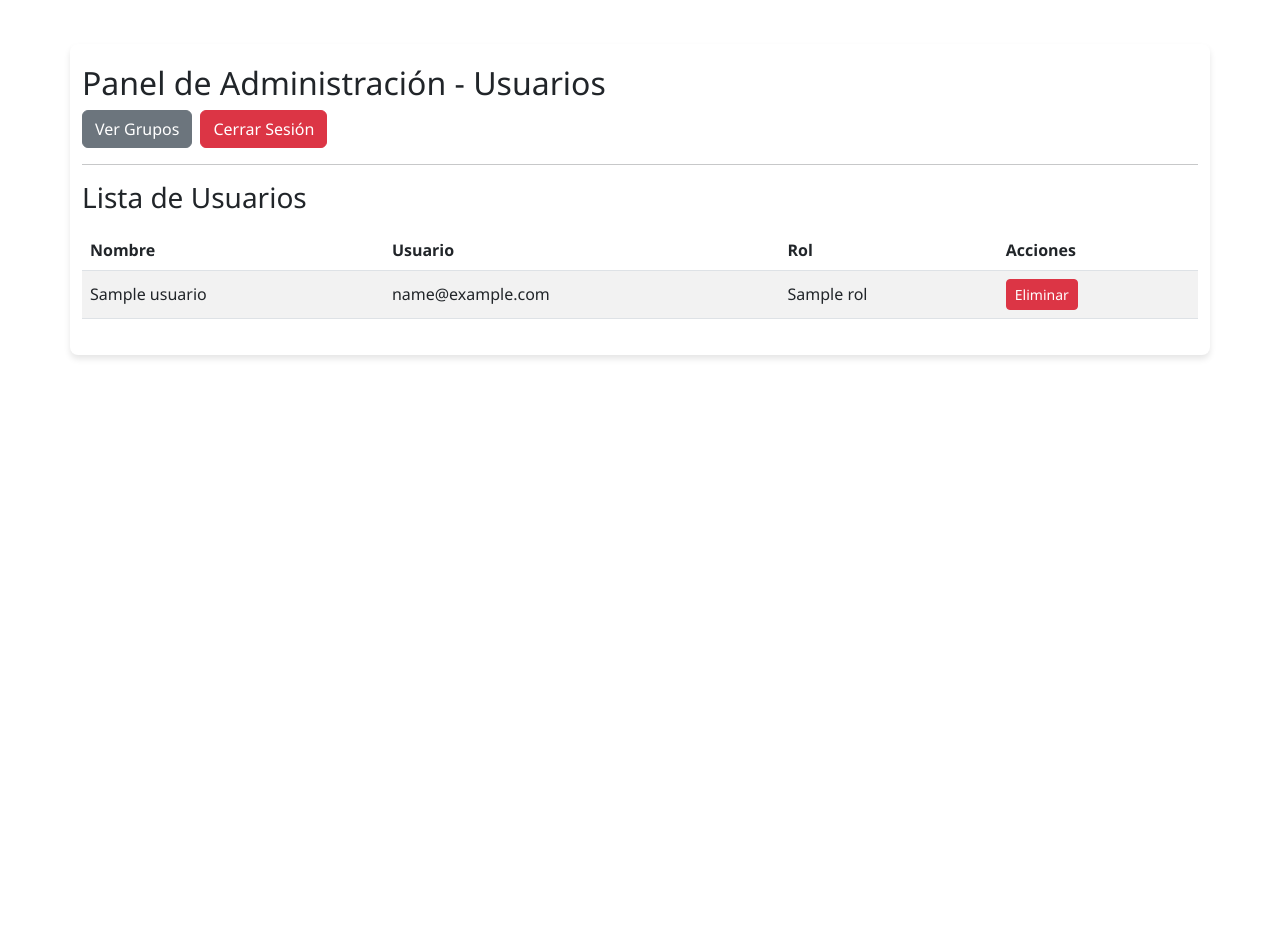
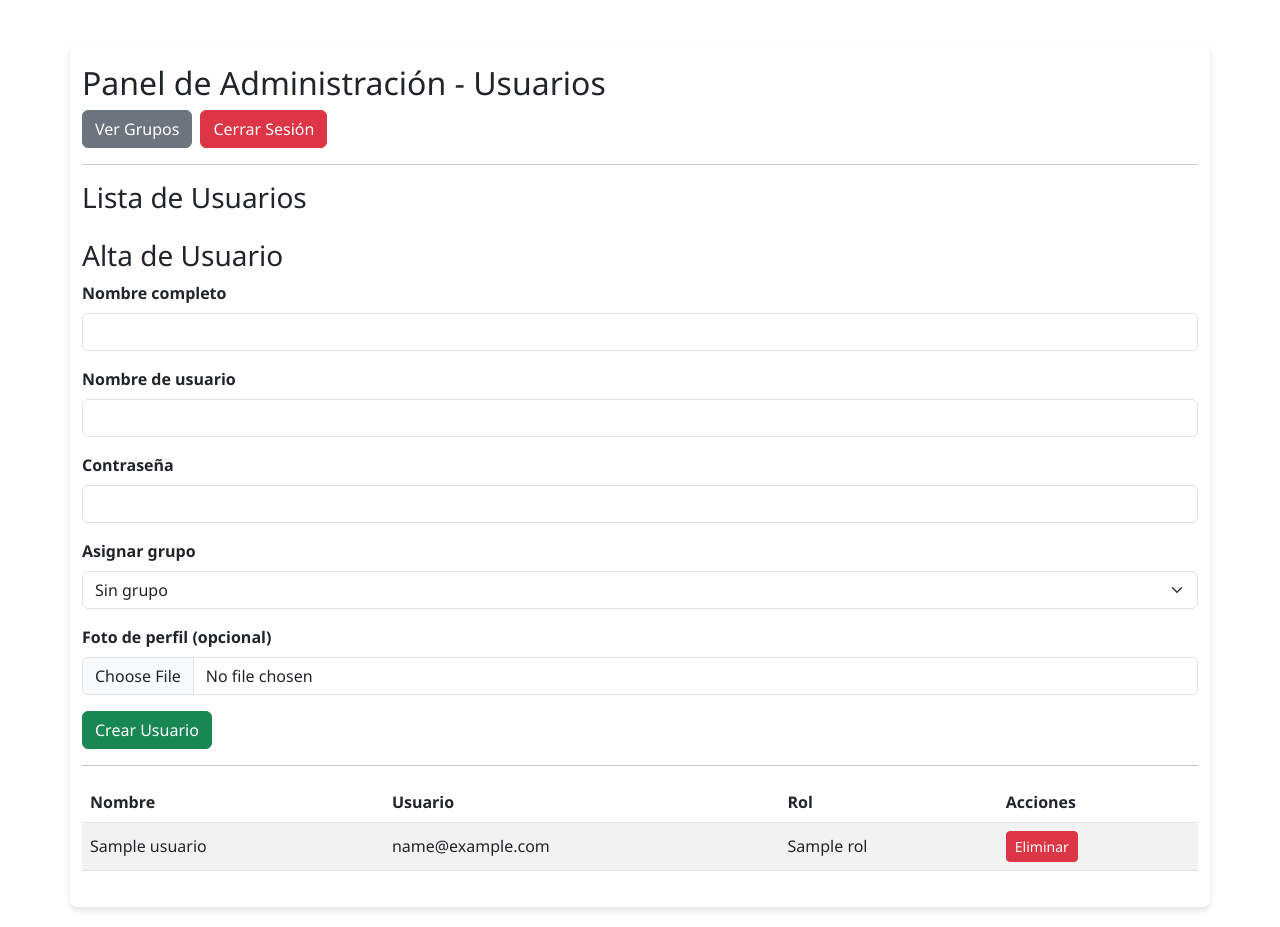
Before and after one commit to jotaerreee22/PracticaPPS, a Node server app: template ProyectoPPS/views/admin_usuarios.pug in a window 1280 px wide. Before the commit the page ends 359 px from the top, so only its background shows below. Run offline with Node 20, Linux system fonts and the light colour scheme; the template is opened without the code that fills it: most values are stand-ins (such as "Sample title", 1, 10 or a date in 2020); some libraries are stand-ins or nearby versions.

Commit message:
Commit alta usuarios

```diff
--- a/ProyectoPPS/app.js
+++ b/ProyectoPPS/app.js
@@ -63,41 +63,163 @@ app.get('/', function(req, res) {
 });
 
 /* PROCESAR LOGIN */
-app.post('/login', function(req, res) {
-    const email = req.body.email ? req.body.email.trim() : '';
-    const pass = req.body.pass ? req.body.pass.trim() : '';
+app.post('/login', function(req, res, next) {
+    const { email, pass } = req.body;
 
-    const usuario = bd.usuarios.find(u => u.email === email && u.pass === pass);
-    if (!usuario) return res.redirect('/');
+    db.get(
+        'SELECT usuario, nombre, password, grupo, admin FROM usuarios WHERE usuario = ?',
+        [email],
+        async (error, usuario) => {
+            if (error) return next(error);
 
-    req.session.usuario = usuario;
-    if (usuario.rol === 'admin') {
-        res.redirect('/admin/usuarios');
-    } else {
-        res.redirect('/dashboard');
+            try {
+                const correcto = usuario &&
+                    await bcrypt.compare(pass, usuario.password);
+
+                if (!correcto) {
+                    return res.status(401).send(
+                        'Usuario o contraseña incorrectos'
+                    );
+                }
+
+                req.session.regenerate((error) => {
+                    if (error) return next(error);
+
+                    req.session.usuario = {
+                        id: usuario.usuario,
+                        email: usuario.usuario,
+                        nombre: usuario.nombre,
+                        grupo: usuario.grupo,
+                        rol: Number(usuario.admin) === 1
+                            ? 'admin'
+                            : 'user'
+                    };
+
+                    req.session.save((error) => {
+                        if (error) return next(error);
+
+                        if (req.session.usuario.rol === 'admin') {
+                            return res.redirect('/admin/usuarios');
+                        }
+
+                        return res.redirect('/dashboard');
+                    });
+                });
+            } catch (error) {
+                next(error);
+            }
+        }
+    );
+});
+/* LISTADO DE USUARIOS - SQLITE3 */
+
+app.get('/admin/usuarios', function(req, res, next) {
+
+    if (!req.session.usuario ||
+        req.session.usuario.rol !== 'admin') {
+        return res.redirect('/');
     }
+
+    const sqlUsuarios = `
+        SELECT
+            usuario AS id,
+            usuario AS email,
+            nombre,
+            grupo,
+            CASE
+                WHEN admin = 1 THEN 'admin'
+                ELSE 'user'
+            END AS rol
+        FROM usuarios
+        ORDER BY nombre
+    `;
+
+    db.all(sqlUsuarios, [], (err, usuarios) => {
+        if (err) return next(err);
+
+        db.all(
+            'SELECT id_grupo AS id, nombre FROM grupos ORDER BY nombre',
+            [],
+            (err, grupos) => {
+                if (err) return next(err);
+
+                res.render('admin_usuarios', {
+                    usuarios,
+                    grupos
+                });
+            }
+        );
+    });
 });
+/* ALTA DE USUARIOS - SQLITE3 */
 
-/* PANEL ADMIN: USUARIOS */
-app.get('/admin/usuarios', function(req, res) {
-    if (!req.session.usuario || req.session.usuario.rol !== 'admin') return res.redirect('/');
-    res.render('admin_usuarios', { usuarios: bd.usuarios, grupos: bd.grupos });
-});
+app.post('/admin/usuario/alta', upload.single('foto'),
+    async function(req, res, next) {
 
-/* DAR DE ALTA USUARIO */
-app.post('/admin/usuario/alta', upload.single('foto'), function(req, res) {
+    const administrador = req.session.usuario;
+
+    if (!administrador) {
+        return res.redirect('/');
+    }
+
+    if (administrador.rol !== 'admin') {
+        return res.status(403).send('Acceso denegado');
+    }
+
     const { nombre, email, pass, grupoId } = req.body;
-    const foto = req.file ? req.file.filename : 'default.png';
-    bd.usuarios.push({
-        id: bd.usuarios.length + 1,
-        nombre,
-        email: email ? email.trim() : '',
-        pass,
-        rol: 'user',
-        grupo: parseInt(grupoId) || 1,
-        foto
-    });
-    res.redirect('/admin/usuarios');
+
+    const nombreLimpio = (nombre || '').trim();
+    const nuevoUsuario = (email || '').trim();
+    const password = pass || '';
+
+    if (!nombreLimpio || !nuevoUsuario || !password) {
+        return res.status(400).send(
+            'Nombre, usuario y contraseña son obligatorios'
+        );
+    }
+
+    const grupo = grupoId ? Number(grupoId) : null;
+
+    if (grupo !== null &&
+        (!Number.isSafeInteger(grupo) || grupo <= 0)) {
+        return res.status(400).send('Grupo no válido');
+    }
+
+    try {
+        const passwordHash = await bcrypt.hash(password, 12);
+
+        const sql = `
+            INSERT INTO usuarios
+                (usuario, nombre, password, grupo, admin)
+            VALUES (?, ?, ?, ?, ?)
+        `;
+
+        db.run(
+            sql,
+            [
+                nuevoUsuario,
+                nombreLimpio,
+                passwordHash,
+                grupo,
+                0
+            ],
+            function(err) {
+                if (err) {
+                    if (err.code === 'SQLITE_CONSTRAINT') {
+                        return res.status(400).send(
+                            'El usuario ya existe o el grupo no es válido'
+                        );
+                    }
+
+                    return next(err);
+                }
+
+                res.redirect('/admin/usuarios');
+            }
+        );
+    } catch (err) {
+        next(err);
+    }
 });
 
 /* ELIMINAR USUARIO */
@@ -125,29 +247,107 @@ app.post('/admin/grupo/alta', function(req, res) {
 });
 
 /* DASHBOARD DE USUARIO */
-app.get('/dashboard', function(req, res) {
+/* DASHBOARD DE USUARIO - SQLITE3 */
+
+app.get('/dashboard', function(req, res, next) {
     const usuarioLogueado = req.session.usuario;
-    if (!usuarioLogueado) return res.redirect('/');
 
-    const compañeros = bd.usuarios.filter(u => u.id !== usuarioLogueado.id);
-    const misMensajes = bd.mensajes;
+    if (!usuarioLogueado) {
+        return res.redirect('/');
+    }
 
-    res.render('dashboard', { usuario: usuarioLogueado, compañeros, mensajes: misMensajes });
+    // Buscar compañeros del mismo grupo
+    const sqlCompaneros = `
+        SELECT usuario, nombre, admin
+        FROM usuarios
+        WHERE grupo = ?
+          AND usuario != ?
+    `;
+
+    db.all(
+        sqlCompaneros,
+        [usuarioLogueado.grupo, usuarioLogueado.id],
+        (err, filasCompaneros) => {
+            if (err) return next(err);
+
+            const companeros = filasCompaneros.map(u => ({
+                nombre: u.nombre,
+                rol: Number(u.admin) === 1 ? 'admin' : 'user'
+            }));
+
+            // Buscar mensajes del grupo
+            const sqlMensajes = `
+                SELECT
+                    m.texto,
+                    m.fecha_hora,
+                    u.nombre AS remitenteNombre
+                FROM mensajes m
+                JOIN usuarios u ON m.usuario = u.usuario
+                WHERE m.grupo = ?
+                ORDER BY m.fecha_hora ASC, m.id_mensaje ASC
+            `;
+
+            db.all(
+                sqlMensajes,
+                [usuarioLogueado.grupo],
+                (err, mensajes) => {
+                    if (err) return next(err);
+
+                    res.render('dashboard', {
+                        usuario: usuarioLogueado,
+                        companeros,
+                        mensajes
+                    });
+                }
+            );
+        }
+    );
 });
 
 /* ENVÍO DE MENSAJES */
-app.post('/mensaje/enviar', function(req, res) {
-    const { texto } = req.body;
+/* ENVIAR MENSAJES - SQLITE3 */
+
+app.post('/mensaje/enviar', function(req, res, next) {
     const remitente = req.session.usuario;
-    if (!remitente) return res.redirect('/');
 
-    bd.mensajes.push({
-        id: bd.mensajes.length + 1,
-        remitenteNombre: `${remitente.nombre} (${remitente.rol === 'admin' ? 'Admin' : 'Usuario'})`,
-        texto,
-        grupoId: remitente.grupo || 1
-    });
-    res.redirect('/dashboard');
+    if (!remitente) {
+        return res.redirect('/');
+    }
+
+    const texto = (req.body.texto || '').trim();
+
+    if (!texto) {
+        return res.status(400).send('El mensaje no puede estar vacío');
+    }
+
+    // Cada usuario debe pertenecer a un grupo
+    if (remitente.grupo == null) {
+        return res.status(403).send(
+            'Debes pertenecer a un grupo para enviar mensajes'
+        );
+    }
+
+    const sql = `
+        INSERT INTO mensajes (fecha_hora, grupo, usuario, texto)
+        VALUES (?, ?, ?, ?)
+    `;
+
+    const fechaHora = new Date().toISOString();
+
+    db.run(
+        sql,
+        [
+            fechaHora,
+            remitente.grupo,
+            remitente.id,
+            texto
+        ],
+        function(err) {
+            if (err) return next(err);
+
+            res.redirect('/dashboard');
+        }
+    );
 });
 
 /* CERRAR SESIÓN */
--- a/ProyectoPPS/views/admin_usuarios.pug
+++ b/ProyectoPPS/views/admin_usuarios.pug
@@ -10,6 +10,35 @@ block content
     hr
 
     h3 Lista de Usuarios
+    h3.mt-4 Alta de Usuario
+
+    form(action="/admin/usuario/alta", method="POST", enctype="multipart/form-data")
+      div.mb-3
+        label.form-label Nombre completo
+        input.form-control(type="text", name="nombre", required)
+
+      div.mb-3
+        label.form-label Nombre de usuario
+        input.form-control(type="text", name="email", required)
+
+      div.mb-3
+        label.form-label Contraseña
+        input.form-control(type="password", name="pass", required, minlength="8")
+
+      div.mb-3
+        label.form-label Asignar grupo
+        select.form-select(name="grupoId")
+          option(value="") Sin grupo
+          each grupo in grupos
+            option(value=grupo.id)= grupo.nombre
+
+      div.mb-3
+        label.form-label Foto de perfil (opcional)
+        input.form-control(type="file", name="foto", accept="image/*")
+
+      button.btn.btn-success(type="submit") Crear Usuario
+
+    hr
     table.table.table-striped.align-middle
       thead
         tr
```
Also changed, not shown: 1 other file.
